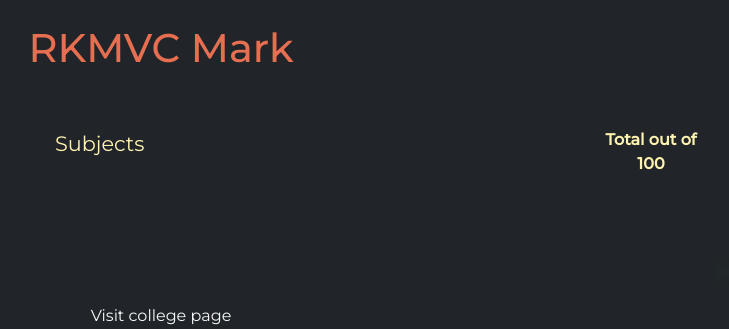
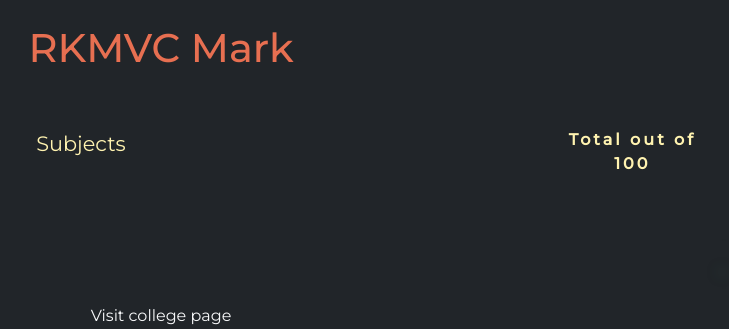
Before and after one commit to prabeenprabu/rkmvc, a Flask app: template templates/data.html in a window 1280 px wide. Shown: the top 329 px of the page, without its empty margins (479-1208 px from the left). Run offline with Flask 2, Linux system fonts and the light colour scheme; the template is opened without the code that fills it, so the values that code supplies are empty; style sheets or scripts are compiled from the project's sources.

Commit message:
num style changed

```diff
--- a/scss/main.scss
+++ b/scss/main.scss
@@ -39,6 +39,7 @@
             margin-right: 0.84rem;
             font-weight: bold;
             text-align: center;
+            letter-spacing: 0.08cm;
         }
     }
     .heading {
--- a/static/main.css
+++ b/static/main.css
@@ -32,6 +32,7 @@
   margin-right: 0.84rem;
   font-weight: bold;
   text-align: center;
+  letter-spacing: 0.08cm;
 }
 .content .heading .title {
   width: 100%;
```
Also changed, not shown: 1 other file.
